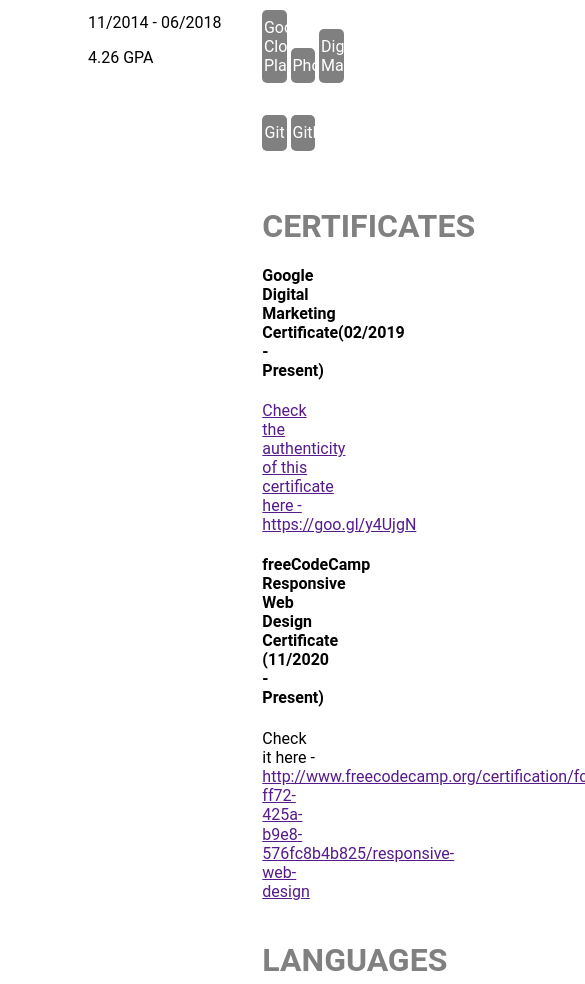
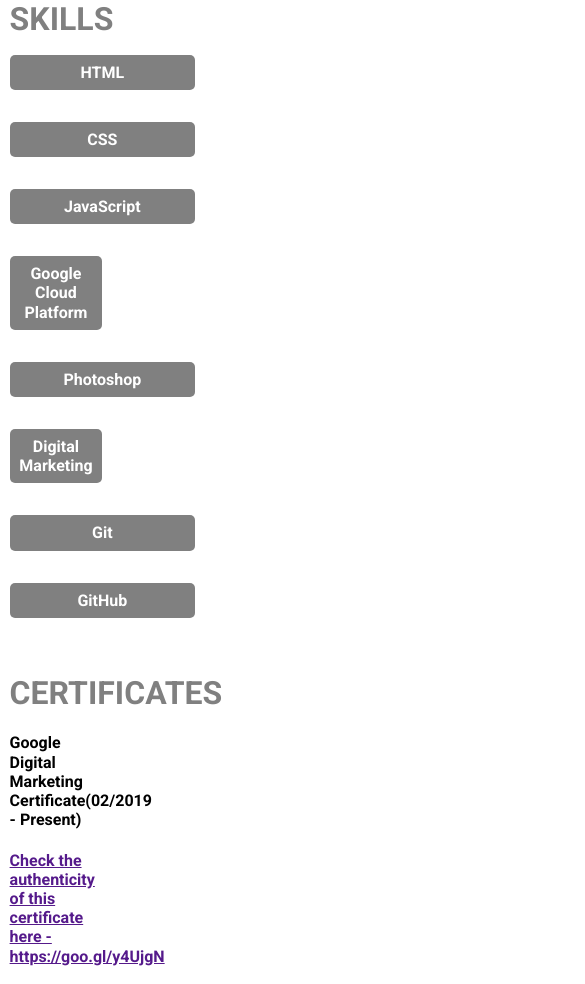
Before and after one commit to Fiewor/resume, a plain HTML site: page index.html in a window 390 px wide. Shown: the part 705-1689 px from the top of the page, 585 px wide, since content can reach past the window. Drawn offline with Linux system fonts and the light colour scheme.

Commit message:
responsive attempt

```diff
--- a/index.html
+++ b/index.html
@@ -40,7 +40,7 @@
             <p>4.26 GPA</p>
         </div>
         <div>
-            <div class="skills">
+            <div id="skills">
                 <h2>SKILLS</h2>
                 <p>HTML</p>
                 <p>CSS</p>
@@ -73,7 +73,7 @@
             </div id="interests">
                 <h2>INTERESTS</h2>
                 <p>Reading Classical Novels</p>
-                <p>FLute PLaying</p>
+                <p>FLute Playing</p>
         </div>
     </div>
 </html>
--- a/style.css
+++ b/style.css
@@ -1,8 +1,9 @@
-@import url('https://fonts.googleapis.com/css2?family=Roboto:wght@700&display=swap')
+@import url('https://fonts.googleapis.com/css2?family=Roboto:wght@700&display=swap');
 
 * {
-    margin: 0;
-    line-height: 0;
+    /* margin: 0; */
+    line-height: 1.2;
+    box-sizing: border-box;
 }
 
 html {
@@ -80,7 +81,7 @@ h2:first-of-type {
     margin-bottom: 2.5rem;
 }
 
-.skills p {
+#skills p {
     background-color: grey;
     border-radius: 5px;
     padding: 0.5rem 0.1rem;
@@ -89,6 +90,10 @@ h2:first-of-type {
     text-align: center;
     display: inline-block;
     /* margin: 1px auto; */
+}
+
+#skills p:nth-of-type(4), #skills p:nth-of-type(6) {
+    width: 50%;
 }
 
 .third p {
@@ -112,3 +117,15 @@ h2:first-of-type {
     border: solid 1px grey;
     border-radius: 5px;
  }
+
+ @media screen and (max-width: 768px) {
+    .first, .second, .third {
+        padding: 0.1rem;
+    }
+    .third {
+        flex-direction: column;
+    }
+    #skills p {
+        width: 100%;
+    }
+ }
```
